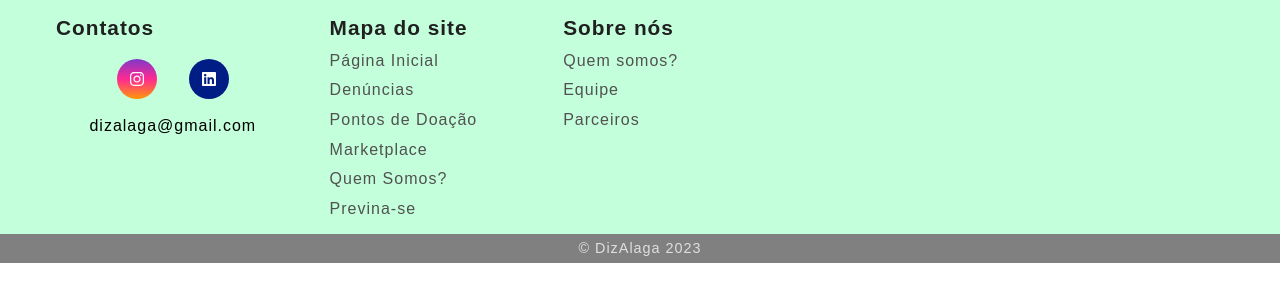
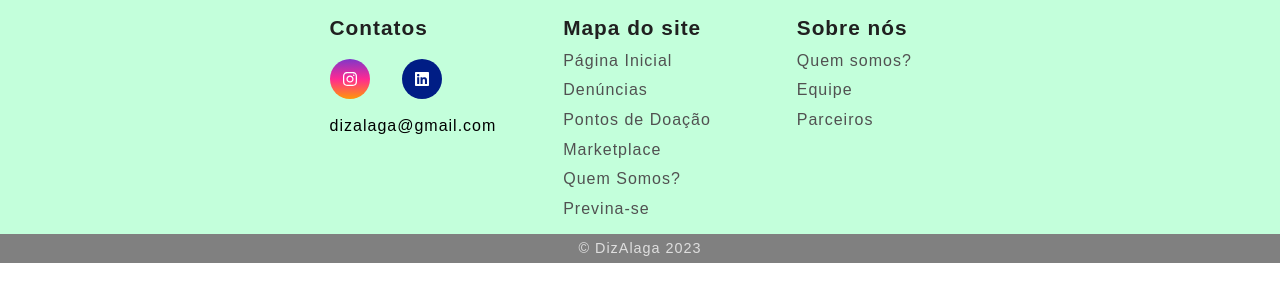
Before and after one commit to dizalaga/Site-DizAlaga, a React (Create React App) app: page /footer in a window 1280 px wide. Shown: the top 302 px of the page. Built offline with nearby package versions, Linux system fonts and the light colour scheme; the HTML template or start-up script is replaced by a standard one.

Commit message:
Update Footer.jsx

```diff
--- a/src/components/Footer/Footer.jsx
+++ b/src/components/Footer/Footer.jsx
@@ -1,18 +1,18 @@
 import React from "react";
 import { Link } from "react-router-dom";
 import "./Footer.css";
-import email from "./imagens-footer/email.png";
 
 import instagram from "./imagens-footer/instagram.svg";
 import linkedin from "./imagens-footer/linkedin.svg";
-import AreaRiscos from "../AreaRiscos/areaRiscos";
 
 function Footer() {
   return (
     <div className="container-footer">
       <footer>
-      <div id="footer_contacts">
+        <ul></ul>
+        <ul id="footer_contacts">
           <h3 className="titleContatos">Contatos</h3>
+
           <div id="footer_social_media">
             <Link
               to="https://www.instagram.com/dizalaga/"
@@ -23,7 +23,7 @@ function Footer() {
             </Link>
 
             <Link
-            to="https://www.linkedin.com/company/dizalaga/?viewAsMember=true"
+              to="https://www.linkedin.com/in/diz-alaga-471015298/"
               className="footer-link"
               id="linkedin"
             >
@@ -32,7 +32,7 @@ function Footer() {
           </div>
           <br></br>
           <p className="emailDizAlaga">dizalaga@gmail.com</p>
-      </div>
+        </ul>
 
         <ul className="footer-list">
           <li>
@@ -90,12 +90,9 @@ function Footer() {
             </a>
           </li>
         </ul>
-
-
       </footer>
       <div id="footer_copyright">&#169; DizAlaga 2023</div>
     </div>
-
   );
 }
 
```
Lines whose indentation alone changed are shown as unchanged.
